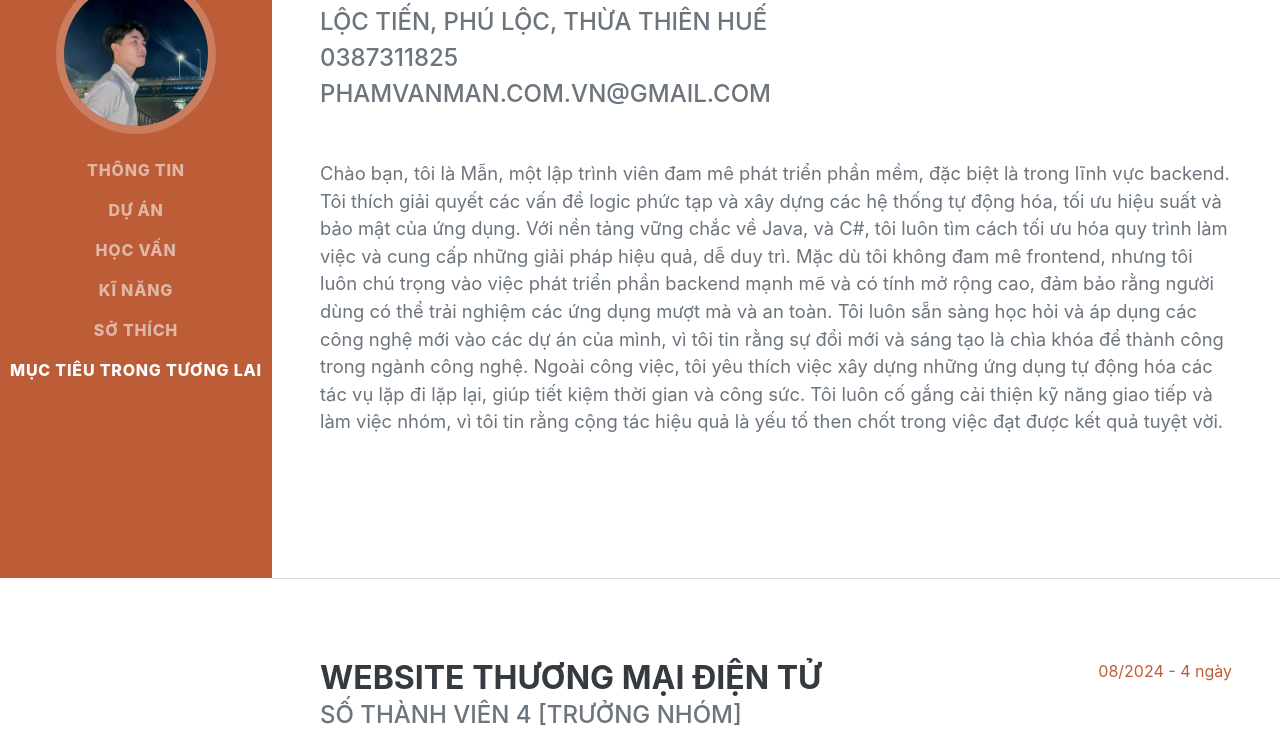
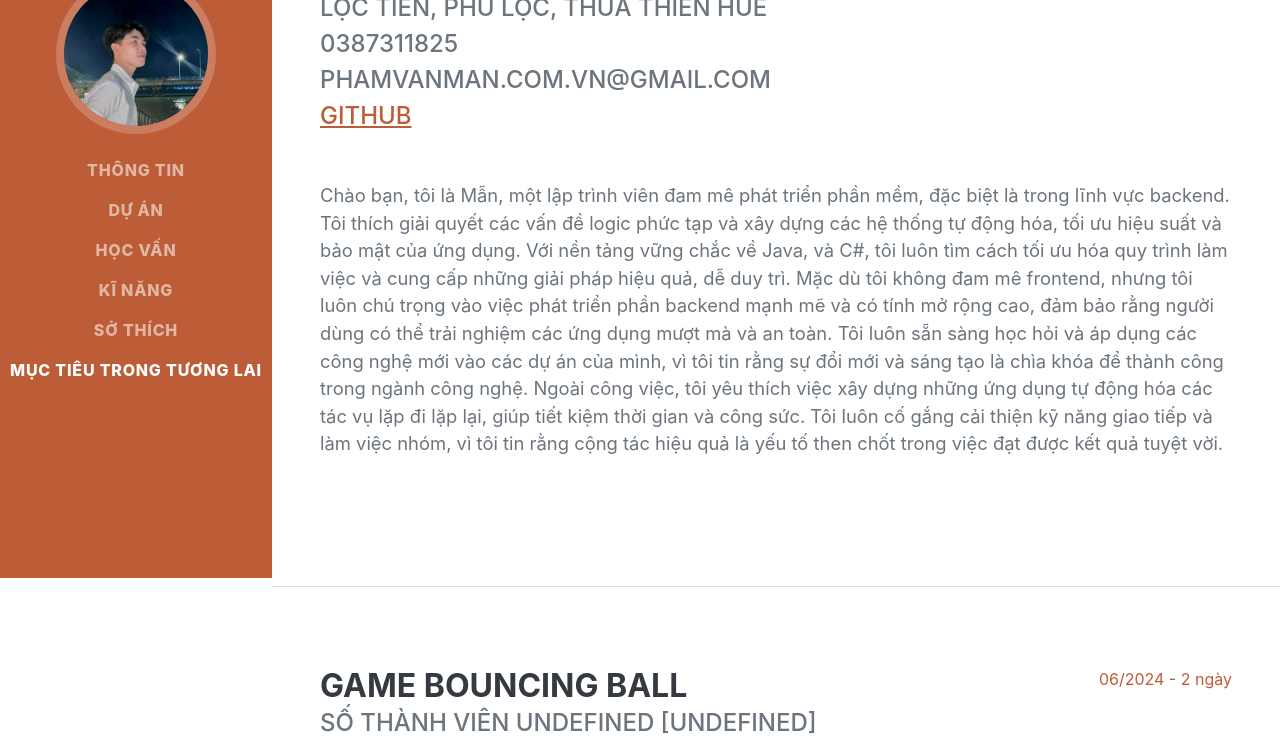
Before and after one commit to pham-van-man/personal-portfolio, a plain HTML site: page index.html in a window 1280 px wide. Shown: the part 222-958 px from the top of the page. Drawn offline with nearby package versions, Linux system fonts and the light colour scheme; a web font is replaced by a local one.

Commit message:
first commit

```diff
--- a/data.json
+++ b/data.json
@@ -76,9 +76,15 @@
     "address": "Lộc Tiến, Phú Lộc, Thừa Thiên Huế",
     "email": "phamvanman.com.vn@gmail.com",
     "phone": "0387311825",
+    "github": "https://github.com/pham-van-man/pham-van-man",
     "description": "Chào bạn, tôi là Mẫn, một lập trình viên đam mê phát triển phần mềm, đặc biệt là trong lĩnh vực backend. Tôi thích giải quyết các vấn đề logic phức tạp và xây dựng các hệ thống tự động hóa, tối ưu hiệu suất và bảo mật của ứng dụng. Với nền tảng vững chắc về Java, và C#, tôi luôn tìm cách tối ưu hóa quy trình làm việc và cung cấp những giải pháp hiệu quả, dễ duy trì. Mặc dù tôi không đam mê frontend, nhưng tôi luôn chú trọng vào việc phát triển phần backend mạnh mẽ và có tính mở rộng cao, đảm bảo rằng người dùng có thể trải nghiệm các ứng dụng mượt mà và an toàn. Tôi luôn sẵn sàng học hỏi và áp dụng các công nghệ mới vào các dự án của mình, vì tôi tin rằng sự đổi mới và sáng tạo là chìa khóa để thành công trong ngành công nghệ. Ngoài công việc, tôi yêu thích việc xây dựng những ứng dụng tự động hóa các tác vụ lặp đi lặp lại, giúp tiết kiệm thời gian và công sức. Tôi luôn cố gắng cải thiện kỹ năng giao tiếp và làm việc nhóm, vì tôi tin rằng cộng tác hiệu quả là yếu tố then chốt trong việc đạt được kết quả tuyệt vời."
   },
   "project": [
+    {
+      "name": "Game Bouncing Ball",
+      "time": "06/2024 - 2 ngày",
+      "description": "Là dự án cá nhân được xây dựng sau khi học xong module 1 tại CodeGym. Như tên gọi, nó chỉ là một tựa game vui nhộn, được xây dựng bằng HTML, CSS và JS."
+    },
     {
       "name": "Website thương mại điện tử",
       "time": "08/2024 - 4 ngày",
@@ -86,7 +92,7 @@
       "position": "Trưởng nhóm",
       "description": "Là dự án nhóm, được xây dựng sau khi học xong module 3 tại CodeGym. Trang web cung cấp các sản phẩm thiết bị quân sự, bao gồm vũ khí, trang thiết bị bảo hộ, và các công cụ hỗ trợ tác chiến. Website giúp khách hàng dễ dàng duyệt qua các danh mục sản phẩm, thêm sản phẩm vào giỏ hàng và thực hiện thanh toán trực tuyến một cách nhanh chóng và an toàn.",
       "function": "Các sản phẩm được phân loại rõ ràng theo loại và chức năng, giúp người dùng dễ dàng tìm kiếm. Người dùng có thể thêm sản phẩm vào giỏ hàng, cập nhật số lượng, và xem tổng giá trị đơn hàng. Khách hàng có thể đăng ký tài khoản hoặc đăng nhập bằng tài khoảng google hoặc facebook và quản lý thông tin cá nhân. Hỗ trợ thanh toán qua cổng thanh toán VNPay. Tính năng tìm kiếm sử dụng ajax giúp tăng nhanh tốc độ tìm kiếm, người dùng có thể nhanh chóng tìm được sản phẩm mong muốn. Người dùng có thể để lại đánh giá cho sản phầm giúp nhà sản xuất cải thiện chất lượng sản phầm và cung cấp thông tin cho những khác hàng khác. Quản trị viên có thể xem và quản lý các đơn hàng của khách hàng.",
-      "technology": "Servlets, JavaMai, Facebook Developers, Google Cloud Console, VNPayAPI, Session, JSP, HTML, CSS, JavaScript, bootstrap, dialogflow, jQuery, ajax, MySQL, IntelliJ IDE, Apache Tomcat, MySQL Workbench",
+      "technology": "Servlets, JavaMail, Facebook Developers, Google Cloud Console, VNPayAPI, Session, JSP, HTML, CSS, JavaScript, Bootstrap, dialogflow, jQuery, ajax, MySQL, IntelliJ IDE, Apache Tomcat, MySQL Workbench",
       "responsibilities": "Giám sát toàn bộ quá trình phát triển và đảm bảo sự hợp tác nhóm hiệu quả. Phát triển giao diện người dùng. Xây dựng cơ sở dữ liệu. Xây dựng các tính năng bảo mật để bảo vệ dữ liệu. Tích hợp hệ thống đăng nhập Facebook và gửi hóa đơn qua email. Xây dựng chức năng thanh toán với VNPayAPI. Phát triển tính năng chatbox thời gian thực Xây dựng chức năng quản lý sản phẩm. Xây dựng tính năng giỏ hàng. Xây dựng chức năng mã hóa văn bản UTF-8. Hỗ trợ các thành viên trong nhóm, cung cấp hướng dẫn và đảm bảo hoàn thành mọi nhiệm vụ kịp thời."
     },
     {
@@ -96,8 +102,30 @@
       "position": "Trưởng nhóm",
       "description": "Là dự án nhóm được, xây dựng sau khi học xong module 4 tại CodeGym. Dự án là một nền tảng mạng xã hội giúp người dùng kết nối, chia sẻ thông tin và tương tác với bạn bè hoặc cộng đồng trực tuyến. Website hỗ trợ các tính năng như tạo hồ sơ cá nhân, kết bạn, chia sẻ bài viết, hình ảnh, và video, cũng như tương tác qua bình luận và thích. Mục tiêu của dự án là tạo ra một không gian trực tuyến nơi người dùng có thể giao lưu và xây dựng các mối quan hệ, cùng nhau chia sẻ những khoảnh khắc trong cuộc sống.",
       "function": "Người dùng có thể tạo và chỉnh sửa hồ sơ cá nhân với thông tin cơ bản, ảnh đại diện, ảnh bìa, và thông tin chi tiết. Người dùng có thể gửi lời mời kết bạn và theo dõi bạn bè hoặc các trang cá nhân. Người dùng có thể tạo bài viết mới, chia sẻ hình ảnh, video kèm theo mô tả hoặc chú thích. Người dùng có thể bình luận và tương tác với bài viết của bạn bè, thích hoặc chia sẻ bài viết. Người dùng nhận được thông báo về các hoạt động mới, lời mời kết bạn, và các sự kiện trong mạng xã hội. Người dùng có thể trò chuyện qua tin nhắn riêng tư với bạn bè hoặc nhóm.",
-      "technology": "Spring boot, Spring Security, WebSocket, Hibernate, Facebook Developers, Fire Base, Thymeleaf, jQuery, ajax, HTML, CSS, JS, bootstrap, MySQL, IntelliJ IDEA, Postman, Apache Tomcat, MySQL Workbench",
+      "technology": "Spring boot, Spring Security, WebSocket, Hibernate, Facebook Developers, Fire Base, Thymeleaf, jQuery, ajax, HTML, CSS, JS, Bootstrap, MySQL, IntelliJ IDEA, Postman, Apache Tomcat, MySQL Workbench",
       "responsibilities": "Giám sát toàn bộ quá trình phát triển và đảm bảo sự hợp tác nhóm hiệu quả. Xây dựng cơ sở dữ liệu. Triển khai các tính năng bảo mật. Xây dựng tính năng xác thực bằng Facebook. Phát triển các tính năng tạo, chỉnh sửa và xóa bài đăng. Phát triển tính năng tạo, chỉnh sửa và xóa nhận xét bài đăng. Xây dựng tính năng kết bạn, theo dõi, nhắn tin và thông báo. Phát triển các tính năng cập nhật ảnh đại diện, thích bài viết, xem bạn bè, người theo dõi và người dùng đã thích bài viết. Hỗ trợ các thành viên trong nhóm, cung cấp hướng dẫn và đảm bảo hoàn thành mọi nhiệm vụ kịp thời."
+    },
+    {
+      "name": "Ứng dụng quản lý tòa nhà",
+      "time": "11/2024 - 9 ngày",
+      "memberNumber": "5",
+      "position": "Trưởng nhóm",
+      "description": "Là dự án nhóm, được xây dựng sau khi học xong module 6 tại CodeGym. Ứng dụng web quản lý tòa nhà được thiết kế để giúp ban quản lý tòa nhà tối ưu hóa việc quản lý và vận hành, đồng thời mang lại sự tiện lợi và trải nghiệm tốt hơn cho cư dân và người sử dụng tòa nhà.",
+      "function": "Lưu trữ thông tin chi tiết về cư dân (họ tên, căn hộ, thông tin liên hệ). Theo dõi hợp đồng thuê và trạng thái cư trú. Danh mục các thiết bị, hệ thống điện, nước, thang máy, và các khu vực công cộng. Cập nhật trạng thái và lịch bảo trì. Gửi thông báo đến cư dân qua email/SMS về các sự kiện, thông tin bảo trì, hoặc hóa đơn. Cho phép cư dân gửi yêu cầu hoặc phản ánh tới ban quản lý. Theo dõi và xuất hóa đơn dịch vụ hàng tháng (phí quản lý, điện, nước).Cho phép thanh toán trực tuyến qua các cổng thanh toán tích hợp. Cư dân có thể đặt lịch sử dụng phòng gym, bể bơi, phòng họp, hoặc các tiện ích khác. Theo dõi lịch sử sử dụng tiện ích.Phân quyền truy cập cho quản lý, nhân viên bảo trì, và cư dân. Tích hợp hệ thống đăng nhập an toàn.",
+      "technology": "Spring Boot, Spring Security, Hibernate, JWT, Thymeleaf, ReactJS, HTML, CSS, JavaScript, Bootstrap, JavaMail, Redux, MySQL, IntelliJ IDE, WebStorm, MySQL Workbench",
+      "responsibilities": "Giám sát toàn bộ quá trình phát triển và đảm bảo sự hợp tác nhóm hiệu quả. Xây dựng cơ sở dữ liệu. Xây dựng các tính năng bảo mật với JWT để bảo vệ dữ liệu. Tích hợp hệ thống gửi hóa đơn qua email. Xây dựng tính năng báo cáo lương nhân viên, báo cáo thu nhập. Hỗ trợ các thành viên trong nhóm, cung cấp hướng dẫn và đảm bảo hoàn thành mọi nhiệm vụ kịp thời."
+    },
+    {
+      "name": "Ứng dụng ghi chú từ vựng",
+      "time": "12/2024 - 1 ngày",
+      "description": "Là dự án cá nhân, được xây dựng trong nổ lực tìm kiếm phương pháp học tiếng anh hiệu quả và học cách sử dụng Angular. Ứng dụng chỉ đơn giản là cho phép ta ghi chú lại từ vựng đã học được ngày hôm đó, và phát lại những từ đó théo kiểu \"word-by-word subtitle\".",
+      "technology": "Spring Boot, Spring Security, JWT, Hibernate, Angular, HTML, CSS, JavaScript, Bootstrap, MySQL, IntelliJ IDE, WebStorm, MySQL Workbench"
+    },
+    {
+      "name": "Ứng dụng ghi chú từ vựng bản mobile",
+      "time": "12/2024 - 1 ngày",
+      "description": "Là dự án cá nhân, được xây dựng trong nổ lực tìm kiếm phương pháp học tiếng anh hiệu quả và học cách phát triển ứng duụng mobile. Ứng dụng chỉ đơn giản là cho phép ta ghi chú lại từ vựng đã học được ngày hôm đó, và phát lại những từ đó théo kiểu \"word-by-word subtitle\" sử dụng trên mobile.",
+      "technology": "Jetpack Compose, SQLite, Android Studio"
     }
   ]
 }
--- a/index.html
+++ b/index.html
@@ -60,10 +60,11 @@
             <div class="subheading">
                 ${data.about.phone}
             </div>
-            <div class="subheading mb-5">
+            <div class="subheading">
                 ${data.about.email}
             </div>
-            <p class="lead mb-5">${data.about.description}</p>`).join("")
+            <div class="subheading mb-5"><a href="${data.about.github}">Github</a></div>
+            <p class="lead mb-5">${data.about.description}</p>`)
                         })
                         .catch(error => console.error('Lỗi khi tải dữ liệu:', error));
                 })
```
